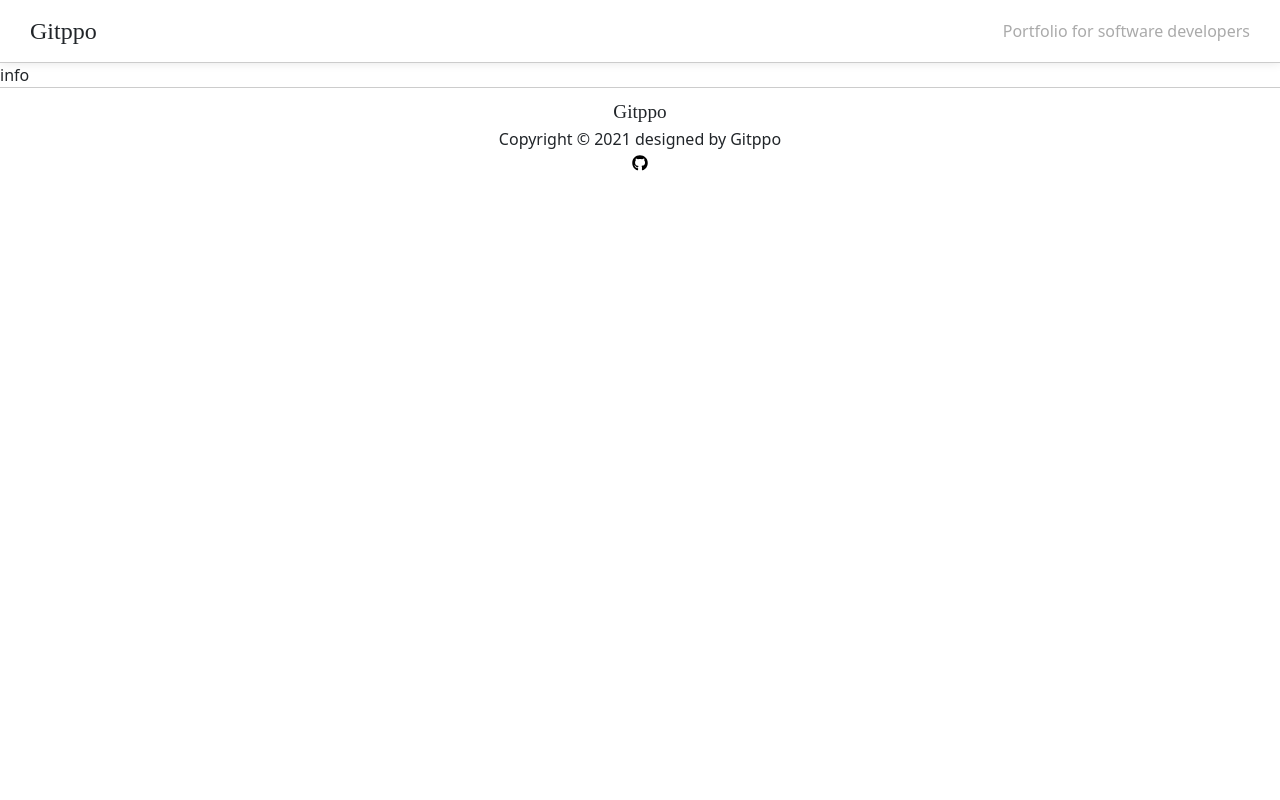
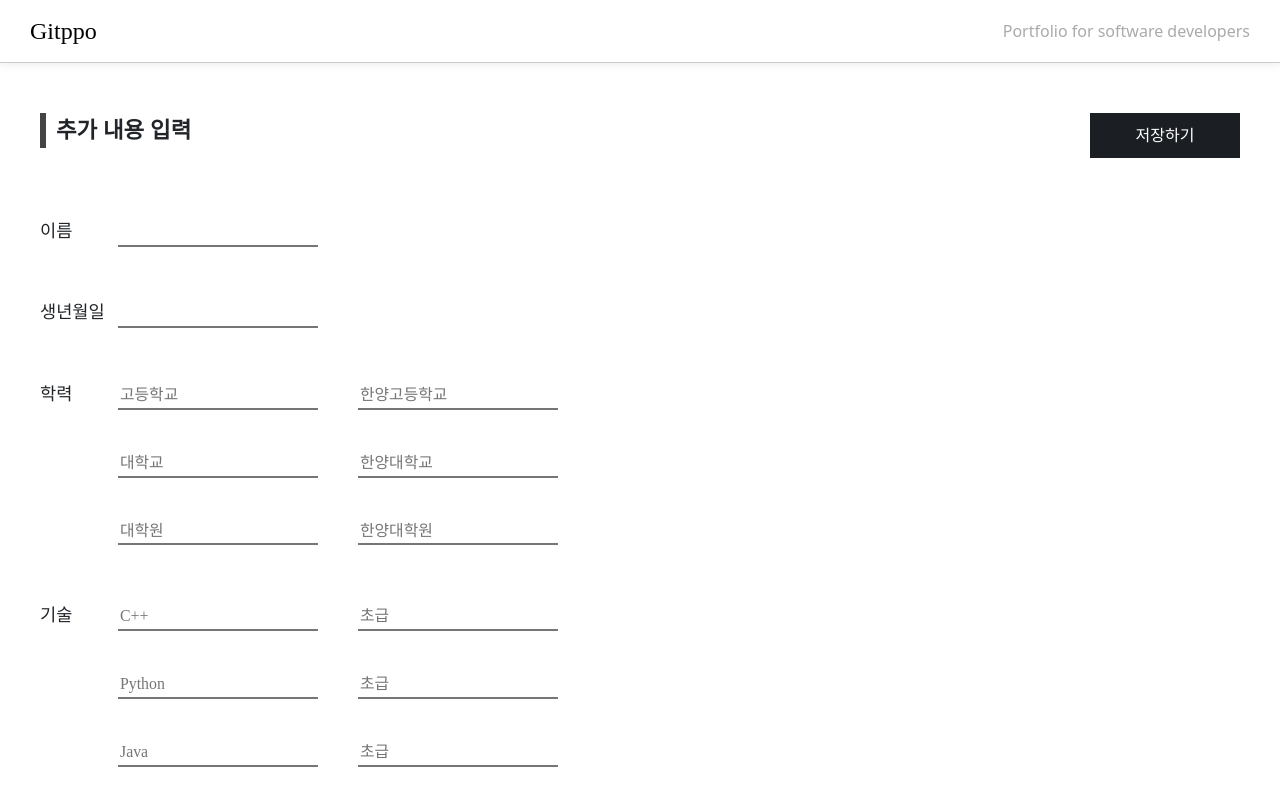
Before and after one commit to HYUNAHSHIM/gitppo, a React (Create React App) app: page /info in a window 1280 px wide. Shown: the top 800 px of the page. Built offline with nearby package versions, Linux system fonts and the light colour scheme; a web font is replaced by a local one.

Commit message:
fix: 전반적인 css 수정 및 pdf 추출 기능 추가

```diff
--- a/package.json
+++ b/package.json
@@ -18,6 +18,7 @@
     "react-dom": "^17.0.2",
     "react-router-dom": "^5.2.0",
     "react-scripts": "4.0.3",
+    "react-to-pdf": "0.0.14",
     "web-vitals": "^1.1.2"
   },
   "scripts": {
--- a/src/component/header.js
+++ b/src/component/header.js
@@ -1,4 +1,5 @@
 import React from "react";
+import { Link } from "react-router-dom";
 
 const headerStyle = {
     display: "flex",
@@ -21,7 +22,7 @@ const subtitleStyle = {
 function header() {
     return (
         <div style={headerStyle}>
-            <div style={logoStyle}>Gitppo</div>
+            <Link to="/"><div style={logoStyle}>Gitppo</div></Link>
             <div style={subtitleStyle}>Portfolio for software developers</div>
         </div>
     );
--- a/src/git/index.css
+++ b/src/git/index.css
@@ -1,16 +1,16 @@
 #container {
-    padding: 30px;
+    padding: 40px;
 }
 
 .repo-each-container {
-    border: 1px solid #828282;
-    border-radius: 5px;
-    margin-bottom: 20px;
+    border-top: 2px solid #828282;
+    margin-bottom: 40px;
 }
 
 .repo-each-title {
     font-size: 1.5em;
     font-weight: bold;
+    padding: 10px 15px;
 }
 
 .repo-each-options {
@@ -31,3 +31,21 @@
     margin-top: 16px;
     border-bottom: none;
 }
+
+.form-check-input {
+    cursor: pointer;
+}
+
+#container .nextButton {
+    text-decoration: none;
+    border: none;
+    background: #1b1f23;
+    color: white;
+    height: 45px;
+    width: 150px;
+    text-align:center;
+    cursor:pointer;
+    position:relative;
+    box-sizing:border-box;
+    overflow:hidden;
+}
--- /dev/null
+++ b/src/info/index.css
@@ -0,0 +1,15 @@
+.info .nextButton {
+    text-decoration: none;
+    border: none;
+    background: #1b1f23;
+    color: white;
+    height: 45px;
+    width: 150px;
+    margin: 0px 0px 10px 0px;
+    text-align:center;
+    cursor:pointer;
+    position:relative;
+    box-sizing:border-box;
+    overflow:hidden;
+    border-radius: 0px;
+}
--- a/src/info/index.js
+++ b/src/info/index.js
@@ -1,10 +1,90 @@
 import React from "react";
+import 'bootstrap/dist/css/bootstrap.min.css';
+import {Button} from "react-bootstrap";
+import "./index.css";
+import { Link } from "react-router-dom";
+
+const infoStyle = {
+    margin: "40px"
+};
+
+const contentStyle = {
+    fontFamily: "notosans_bold",
+    fontSize: "1.1em",
+    margin: "40px 0px"
+};
+
+const inputStyle = {
+    width: "200px",
+    outline: "none",
+    borderTop: "1px",
+    borderLeft: "1px",
+    borderRight: "1px",
+    margin: "20px",
+    fontSize: "0.9em",
+    fontFamily: "notosans_normal"
+};
+
+const detailStyle1 = {
+    width: "500px",
+    height: "60px",
+    marginTop: "-45px",
+    marginLeft: "58px"
+}
+
+const detailStyle2 = {
+    width: "500px",
+    height: "200px",
+    marginTop: "-45px",
+    marginLeft: "58px"
+};
+
+const detailStyle3 = {
+    width: "800px",
+    height: "200px",
+    marginTop: "-45px",
+    marginLeft: "58px"
+};
 
 function info() {
-
     return (
-        <div>info</div>
+        <div className="info" style={infoStyle}>
+            <div style={{display: "flex", justifyContent: "space-between", alignItems: "center"}}>
+                <h4 style={{margin: "10px 0px 30px 0px", fontSize:"1.4em", fontWeight: "600", padding: "4px 10px", borderLeft: "6px solid #444"}}>추가 내용 입력</h4>
+                <Link to="/result"><Button className="nextButton">저장하기</Button></Link>
+            </div>
+            <div style={contentStyle}>이름
+                <div style={detailStyle1}>
+                    <input style={inputStyle}></input>
+                </div>
+            </div>
+            <div style={contentStyle}>생년월일
+                <div style={detailStyle1}>
+                    <input style={inputStyle}></input>
+                </div>
+            </div>
+            <div style={contentStyle}>학력
+                <div style={detailStyle2}>
+                    <input style={inputStyle} placeholder="고등학교"></input><input style={inputStyle} placeholder="한양고등학교"></input>
+                    <input style={inputStyle} placeholder="대학교"></input><input style={inputStyle} placeholder="한양대학교"></input>
+                    <input style={inputStyle} placeholder="대학원"></input><input style={inputStyle} placeholder="한양대학원"></input>
+                </div>
+            </div>
+            <div style={contentStyle}>기술
+                <div style={detailStyle2}>
+                    <input style={inputStyle} placeholder="C++"></input><input style={inputStyle} placeholder="초급"></input>
+                    <input style={inputStyle} placeholder="Python"></input><input style={inputStyle} placeholder="초급"></input>
+                    <input style={inputStyle} placeholder="Java"></input><input style={inputStyle} placeholder="초급"></input>
+                </div>
+            </div>
+            <div style={contentStyle}>경력
+                <div style={detailStyle3}>
+                    <input style={inputStyle} placeholder="회사명"></input><input style={inputStyle} placeholder="2021.00.00 ~ 2021.00.00"></input><input style={inputStyle} placeholder="업무 내용"></input>
+                    <input style={inputStyle} placeholder="회사명"></input><input style={inputStyle} placeholder="2021.00.00 ~ 2021.00.00"></input><input style={inputStyle} placeholder="업무 내용"></input>
+                    <input style={inputStyle} placeholder="회사명"></input><input style={inputStyle} placeholder="2021.00.00 ~ 2021.00.00"></input><input style={inputStyle} placeholder="업무 내용"></input>
+                </div>
+            </div>
+        </div>
     );
 }
-
 export default info;
--- a/src/main/index.js
+++ b/src/main/index.js
@@ -1,10 +1,27 @@
 import React from "react";
 import "./index.css";
+import { Link } from "react-router-dom";
 
 function main() {
 
     return (
-        <div className="container">main</div>
+        <div style={{background: "#f6f8fa"}}>
+            <div className="main">
+                <div className="wrapper">
+                    <div className="title">로그인</div>
+                    <div className="inputContainer">
+                        <div>
+                            <input placeholder="아이디"/>
+                        </div>
+                        <div>
+                            <input placeholder="비밀번호" type="password"/>
+                        </div>
+                    </div>
+                    <Link to="/git"><button id="button">확인</button></Link>
+                </div>
+            </div>
+        </div>
+
     );
 }
 
--- a/src/result/index.css
+++ b/src/result/index.css
@@ -24,10 +24,10 @@
 }
 
 .box {
-    background-image: url("./bg.png");
-    background-size: cover;
-    border: 1px solid black;
-    margin: 30px;
+    /*background-image: url("./bg.png");
+    background-size: cover;*/
+    border: 1px solid #bbb;
+    margin: 30px 230px;
 }
 
 .content {
@@ -50,7 +50,7 @@
 }
 
 .school, .career, .field, .stack, .lang, .cert, .foreign {
-    margin: 80px;
+    margin: 50px;
     position: relative;
 }
 
@@ -135,16 +135,21 @@ hr {
     border-radius: 100%;
 }
 
+.project {
+    border-bottom: 1px solid #eee;
+}
+
 .repo {
-    margin-bottom: 100px;
+    margin: 20px 0px 80px 30px;
 }
 
 .tempbtn {
-    background-color: white;
-    border: 1px solid black;
-    color: black;
-    border-radius: 50px;
-    margin:5px;
+    background-color: #1b1f23;
+    color: white;
+    border-radius: 10px;
+    margin-left: 5px;
+    padding: 3px 10px;
+    font-size: 0.75em;
 }
 
 .pic {
@@ -161,3 +166,19 @@ hr {
 .story {
     margin: 80px 20px 80px 20px;
 }
+
+.result .nextButton {
+    text-decoration: none;
+    border: none;
+    background: #1b1f23;
+    color: white;
+    height: 45px;
+    width: 150px;
+    margin: 0px 0px 10px 0px;
+    text-align:center;
+    cursor:pointer;
+    position:relative;
+    box-sizing:border-box;
+    overflow:hidden;
+    border-radius: 0px;
+}
--- a/src/result/index.js
+++ b/src/result/index.js
@@ -3,6 +3,10 @@ import "./index.css";
 import head from "./head.png";
 import { Doughnut } from 'react-chartjs-2';
 import { data } from "./data.js";
+import GitImage from "./github.png";
+import Pdf from "react-to-pdf";
+
+const ref = React.createRef();
 
 const langu = {
     labels: [
@@ -58,13 +62,13 @@ function Repo({ repo }) {
                 <div class="repo">
                     <h3>{repo.title}</h3>
                     <h6>{repo.description}</h6>
-                    <button class="tempbtn">C</button>
-                    <button class="tempbtn">Java</button>
-                    <button class="tempbtn">JavaScript</button>
+                    <span class="tempbtn">C</span>
+                    <span class="tempbtn">Java</span>
+                    <span class="tempbtn">JavaScript</span>
                 </div >
-                <div class="pic">
-                    <img src={repo.image} id="repopic"></img>
-                    <img src={repo.image} id="repopic"></img>
+                <div className="pic">
+                    <img src={GitImage} id="repopic"></img>
+                    <img src={GitImage} id="repopic"></img>
                 </div>
             </div>
         </div>
@@ -73,7 +77,7 @@ function Repo({ repo }) {
 
 function preview() {
     return (
-        <div id="container">
+        <div ref={ref}>
             <div class="box">
                 <div class="content">
                     <div class="flex">
@@ -104,6 +108,7 @@ function preview() {
                             <div class="c5">2013.03~2016.02</div>
                         </div>
                     </div>
+                    <div style={{width: "100%", height:"1px", margin: "30px 0px", background: "#eee"}}></div>
                     <div class="flex">
                         <div class="field">
                             <h4>기술분야</h4>
@@ -118,6 +123,7 @@ function preview() {
                             <Doughnut data={langu} />
                         </div>
                     </div>
+                    <div style={{width: "100%", height:"1px", margin: "30px 0px", background: "#eee"}}></div>
                     <div class="flex">
                         <div class="cert">
                             <h4>자격증</h4>
@@ -131,9 +137,11 @@ function preview() {
                             HSK 47급 2018.06.03<br></br>
                         </div>
                     </div>
+                    <div style={{width: "100%", height:"1px", margin: "30px 0px", background: "#eee"}}></div>
                     <div id="repo">
                         {data.map(data => <Repo repo={data} />)}
                     </div>
+                    <div style={{width: "100%", height:"1px", margin: "30px 0px", background: "#eee"}}></div>
                     <div id="story">
                         <h4>Story</h4>
                         <div class="story">
@@ -157,10 +165,15 @@ function preview() {
 
 function result() {
     return (
-        <div>
-            <div class="topflex">
-                <h3 id="top">미리보기</h3>
-                <button id="export">추출하기</button>
+        <div style={{padding: "40px"}}>
+            <div className="result">
+                <div style={{display: "flex", justifyContent: "space-between", alignItems: "center"}}>
+                    <h4 style={{margin: "10px 0px 30px 0px", fontSize:"1.4em", fontWeight: "600", padding: "4px 10px", borderLeft: "6px solid #444"}}>추가 내용 입력</h4>
+
+                    <Pdf targetRef={ref} filename="포트폴리오.pdf" x={-40} scale={0.6}>
+                        {({ toPdf }) => <button className="nextButton" onClick={toPdf}>추출하기</button>}
+                    </Pdf>
+                </div>
             </div>
             { preview()}
         </div >
```
Also changed, not shown: src/git/index.js (+12 -4 lines), src/main/index.css (+72 -1 lines), src/result/github.png (added), 1 other file (tests, documents, lock files or other folders).
